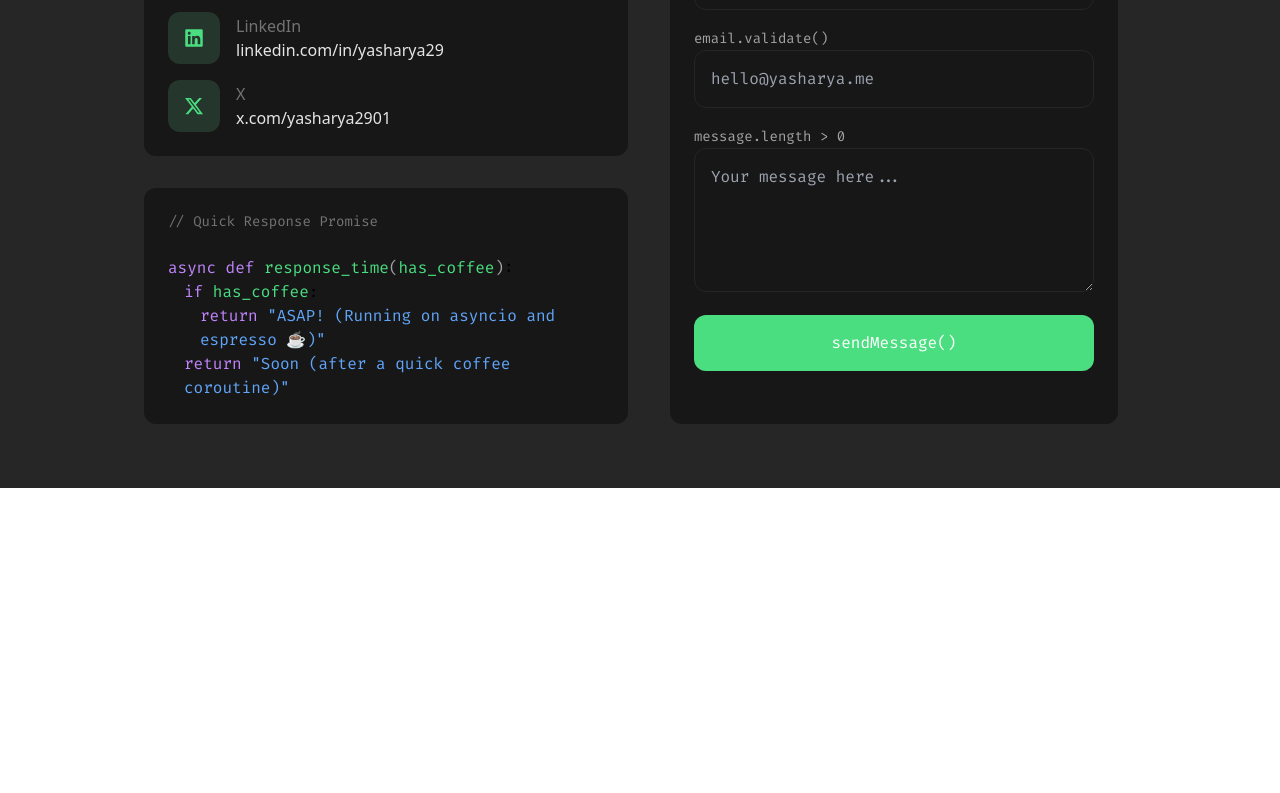
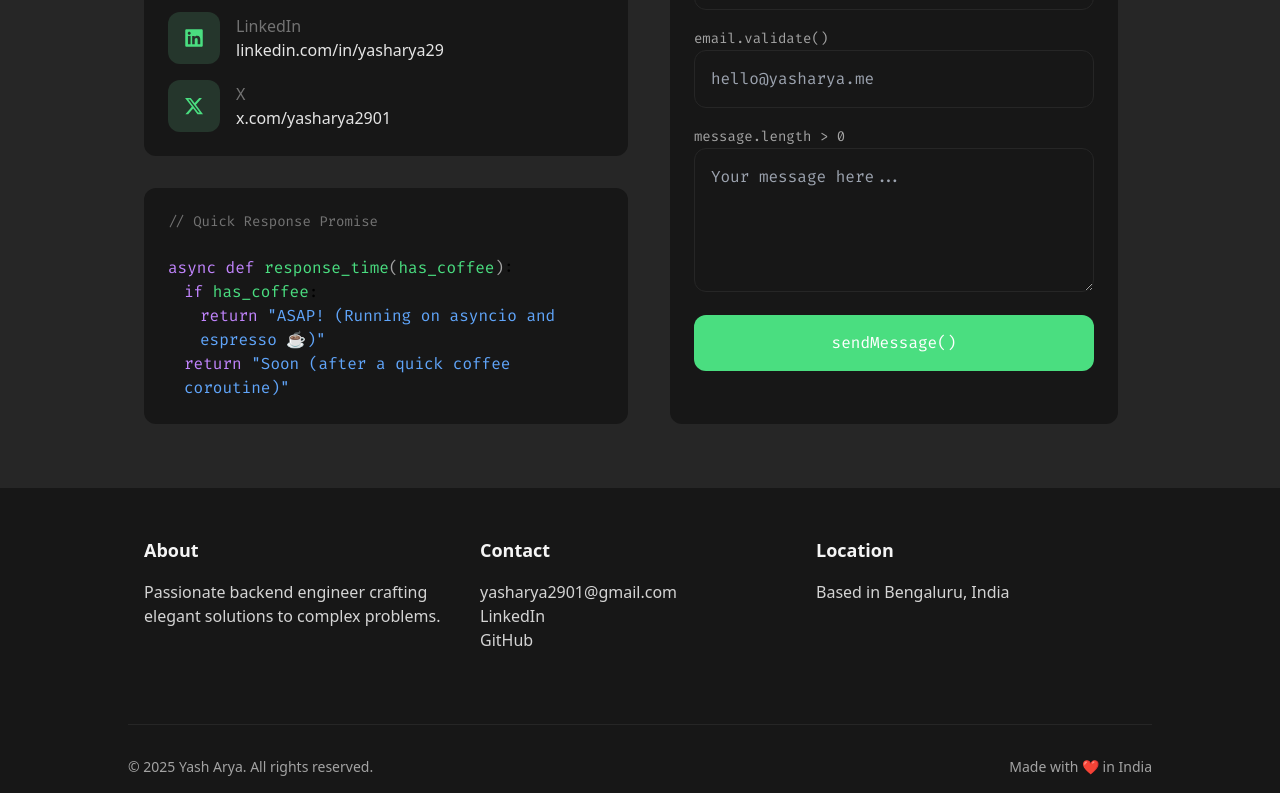
Before and after one commit to yasharya2901/my_portfolio_website, a Next.js app: page / in a window 1280 px wide. Shown: the part 5558-6351 px from the top of the page. Before the commit the page ends 6046 px from the top, so only its background shows below. Built offline with nearby package versions, Linux system fonts and the light colour scheme.

Commit message:
Add Footer component with contact and about information

```diff
--- /dev/null
+++ b/src/app/components/Footer/Footer.tsx
@@ -0,0 +1,54 @@
+import React from 'react'
+
+function Footer() {
+
+    const aboutItems = [
+        {
+            heading: "About",
+            content: "Passionate backend engineer crafting elegant solutions to complex problems."
+        },
+        {
+            heading: "Contact",
+            content: (
+                <ul className='text-left'>
+                    <li><a className='hover:text-white' href="mailto:yasharya2901@gmail.com">yasharya2901@gmail.com</a></li>
+                    <li><a className='hover:text-white' href="https://www.linkedin.com/in/yasharya29">LinkedIn</a></li>
+                    <li><a className='hover:text-white' href="https://www.github.com/yasharya2901">GitHub</a></li>
+                </ul>
+            )
+        },
+        {
+            heading: "Location",
+            content: "Based in Bengaluru, India"
+        }
+    ]
+return (
+    <div className='bg-[#171717] text-neutral-200 text-center py-4'>
+            <div className='flex flex-col md:grid md:grid-cols-3 justify-around gap-4 font-sans max-w-5xl mx-auto py-8 px-4'>
+                    {aboutItems.map(({heading, content}, index) => {
+                            return <Card key={index} heading={heading} content={content} />
+                    })}
+            </div>
+            <div className="mt-8 border-t border-neutral-800 pt-8 mx-auto max-w-5xl font-sans">
+                <div className="flex flex-col items-center justify-between gap-4 sm:flex-row">
+                    <p className="text-sm text-neutral-400">© 2025 Yash Arya. All rights reserved.</p>
+                    <p className="text-sm text-neutral-400">Made with ❤️ in India</p>
+                </div>
+            </div>
+    </div>
+)
+}
+
+
+function Card({heading, content}:{heading:string, content:React.ReactNode}) {
+    return (
+        <div className='flex flex-col gap-2 md:gap-4 items-start mb-2'>
+            <div className='text-lg font-bold text-neutral-100'>{heading}</div>
+            <div className='text-left text-neutral-300'>
+                {content}
+            </div>
+        </div>
+    )
+}
+
+export default Footer
--- /dev/null
+++ b/src/app/components/Footer/index.ts
@@ -0,0 +1 @@
+export {default} from './Footer'
--- a/src/app/page.tsx
+++ b/src/app/page.tsx
@@ -2,6 +2,7 @@ import About from "./components/About";
 import ContactSection from "./components/ContactSection";
 import EducationDetails from "./components/EducationDetails";
 import FeaturedProjects from "./components/FeaturedProjects";
+import Footer from "./components/Footer";
 import FunCorner from "./components/FunCorner";
 import Navbar from "./components/Navbar";
 import TechnicalStacks from "./components/TechnicalStacks";
@@ -38,6 +39,9 @@ export default function Home() {
       <div>
         <ContactSection/>
       </div>
+      <div>
+        <Footer />
+      </div>
     </div>
   );
 }
```
